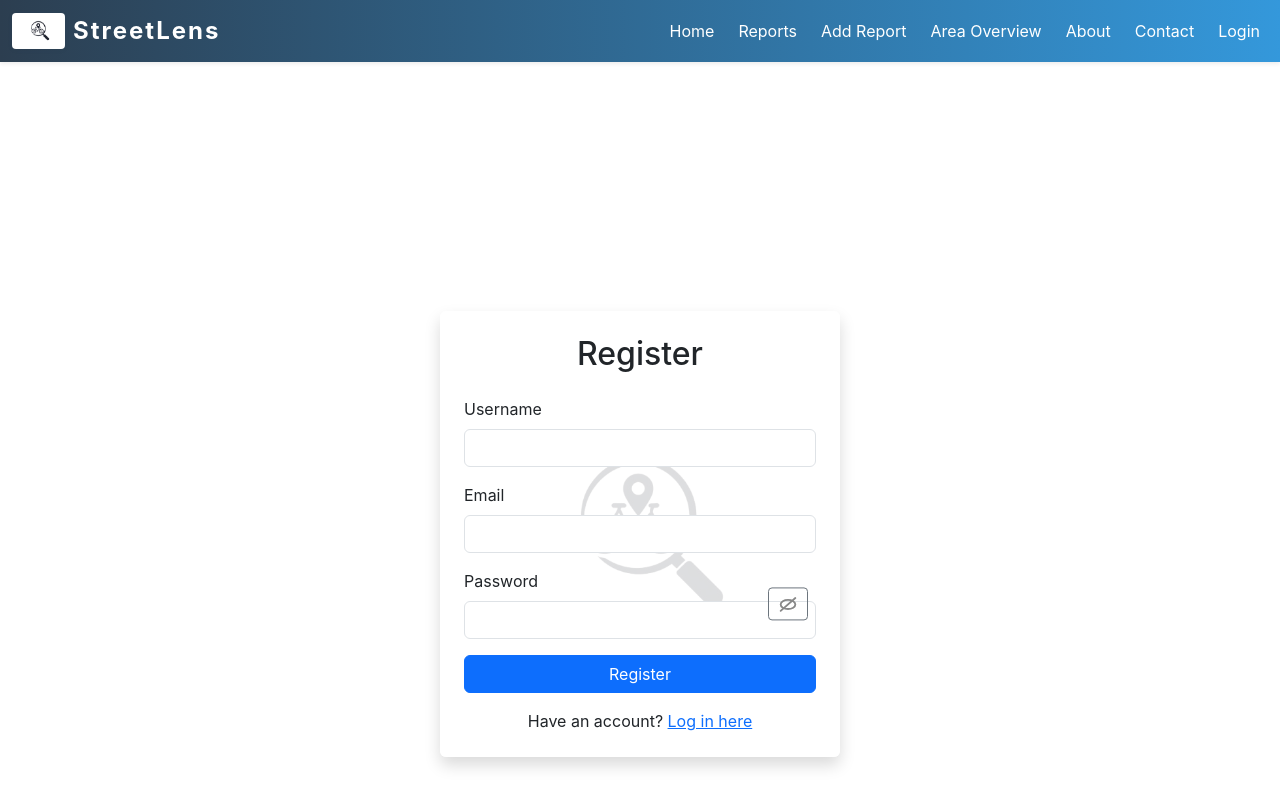
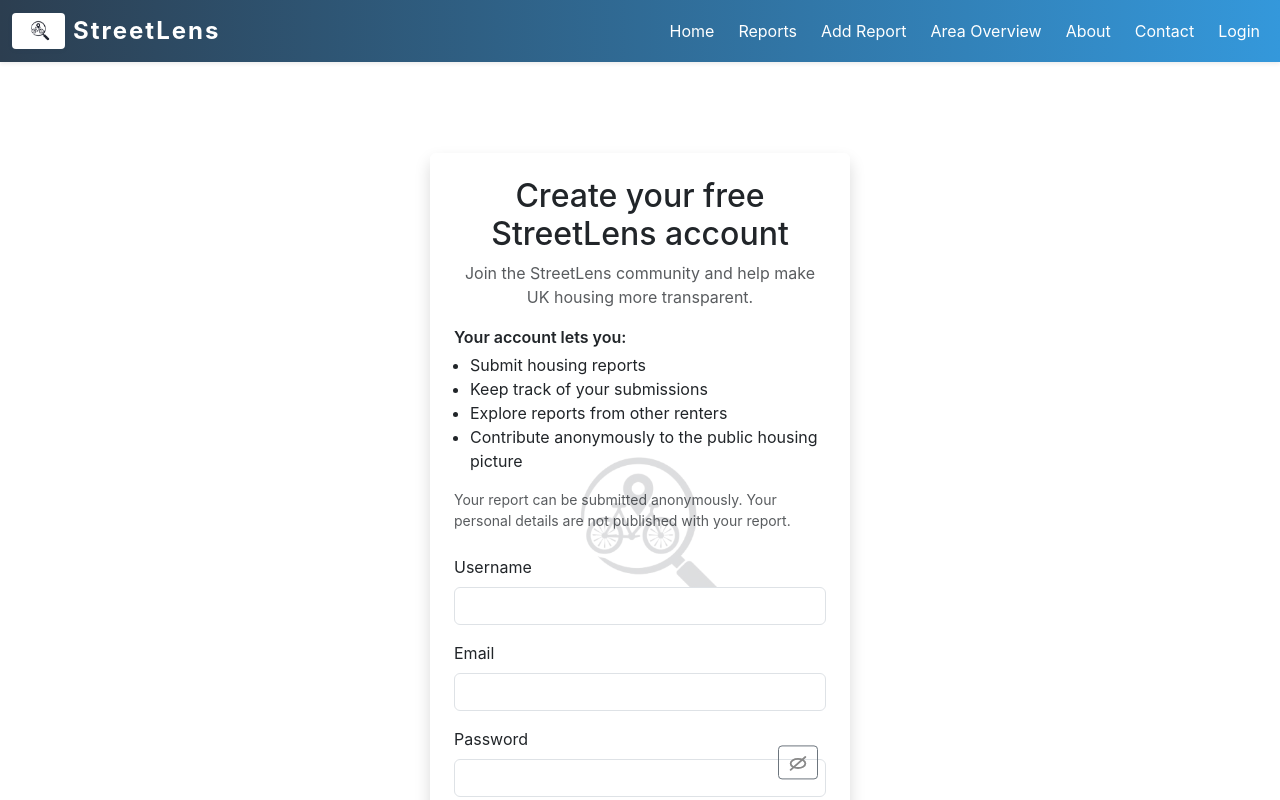
Before and after one commit to annuoluwa/streetlens, a React (Create React App) app in the folder frontend/: page /register in a window 1280 px wide. Shown: the top 800 px of the page. Built offline with nearby package versions, Linux system fonts and the light colour scheme; no server answers.

Commit message:
Add explanatory copy to Register page
Replace the bare "Register" heading with account-benefit copy so
signup reads as part of the reporting flow rather than an unexplained
gate: what an account unlocks, plus a note that reports can be
submitted anonymously.

```diff
--- a/frontend/src/pages/Register.jsx
+++ b/frontend/src/pages/Register.jsx
@@ -54,8 +54,21 @@ const Register = () => {
 					backgroundColor: 'rgba(255,255,255,0.7)',
 				}}
 			>
-				<div className="card p-4 shadow" style={{ minWidth: 340, maxWidth: 400, width: '100%', background: 'rgba(255,255,255,0.85)', border: 'none' }}>
-					<h2 className="mb-4 text-center">Register</h2>
+				<div className="card p-4 shadow" style={{ minWidth: 340, maxWidth: 420, width: '100%', background: 'rgba(255,255,255,0.85)', border: 'none' }}>
+					<h2 className="mb-2 text-center">Create your free StreetLens account</h2>
+					<p className="text-center text-muted mb-3">
+						Join the StreetLens community and help make UK housing more transparent.
+					</p>
+					<p className="fw-semibold mb-1">Your account lets you:</p>
+					<ul className="mb-3 ps-3">
+						<li>Submit housing reports</li>
+						<li>Keep track of your submissions</li>
+						<li>Explore reports from other renters</li>
+						<li>Contribute anonymously to the public housing picture</li>
+					</ul>
+					<p className="text-muted small mb-4">
+						Your report can be submitted anonymously. Your personal details are not published with your report.
+					</p>
 					<form onSubmit={handleSubmit}>
 						<div className="mb-3">
 							<label className="form-label">Username</label>
```
